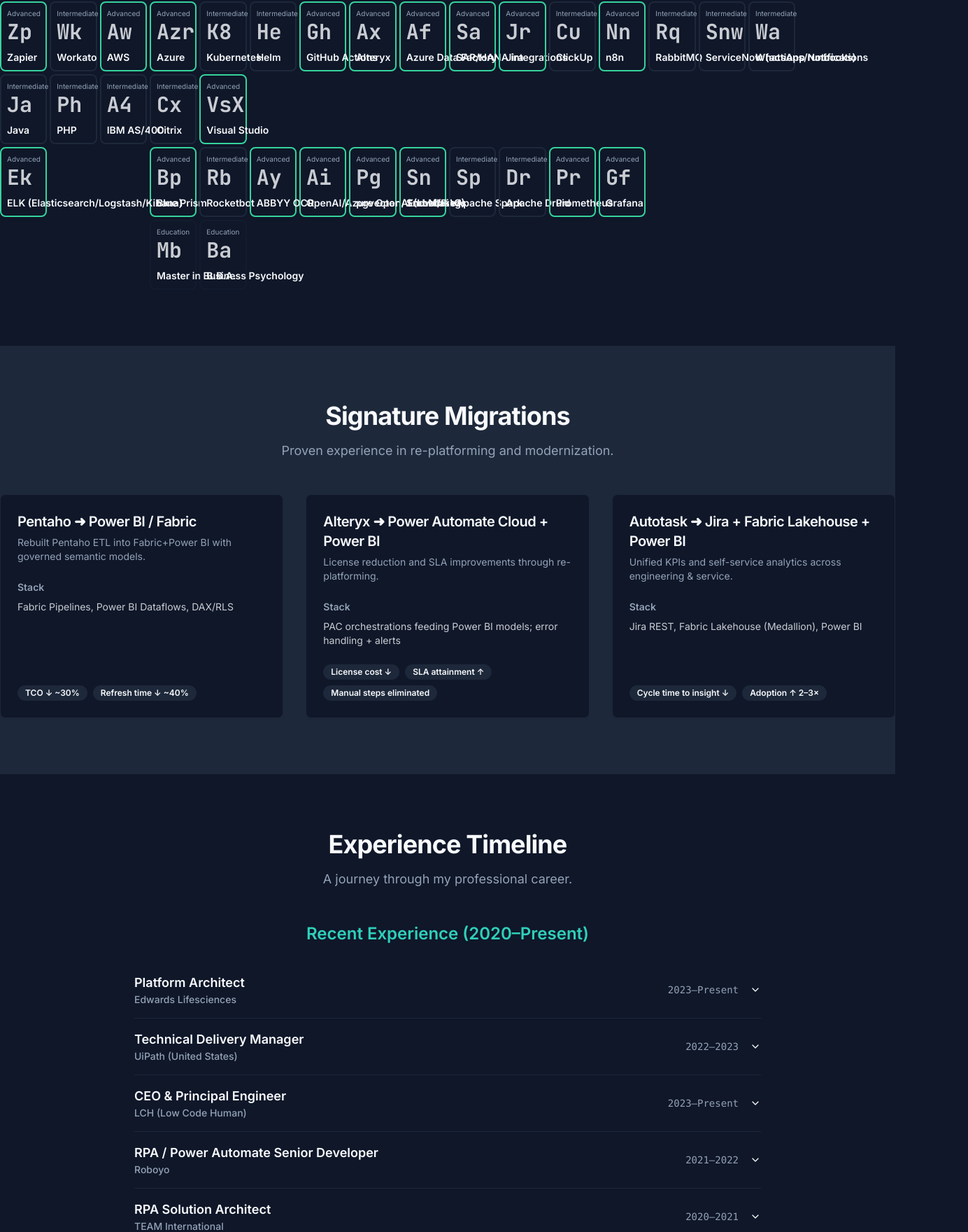
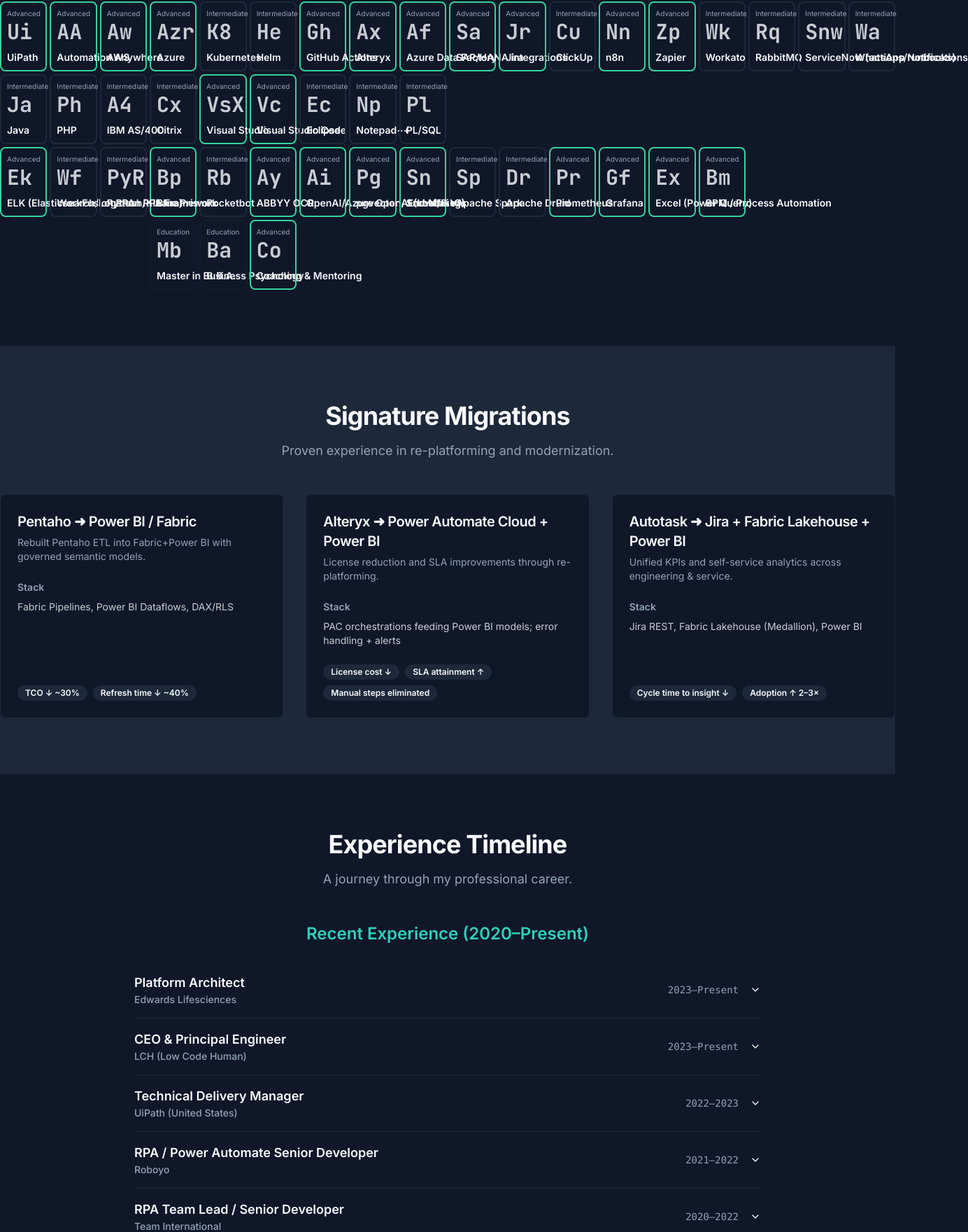
Before and after one commit to BernydotJar/Eduardo_Sacahui_Resume, a Next.js app: page / in a window 1280 px wide. Shown: the part 1477-3237 px from the top of the page at 70% size, 1384 px wide, since content can reach past the window. Built offline with nearby package versions, Linux system fonts and the light colour scheme.

Commit message:
PROMPT — Append 2014–2022 Experience & Skills (do not remove existing da

```diff
--- a/src/components/sections/Experience.tsx
+++ b/src/components/sections/Experience.tsx
@@ -3,8 +3,8 @@ import { experience } from '@/lib/data';
 import TimelineItem from '@/components/ui/TimelineItem';
 import { Accordion } from '@/components/ui/accordion';
 
-const currentExperience = experience.filter(exp => parseInt(exp.when.split('–')[0]) >= 2020 || exp.when.includes('Present'));
-const earlyExperience = experience.filter(exp => parseInt(exp.when.split('–')[0]) < 2020);
+const currentExperience = experience.filter(exp => (exp.when.includes('Present') || parseInt(exp.when.split('–')[0]) >= 2020));
+const earlyExperience = experience.filter(exp => !currentExperience.includes(exp));
 
 
 const Experience = () => {
@@ -18,15 +18,15 @@ const Experience = () => {
         <div>
             <h3 className="text-2xl font-semibold mb-6 text-center text-primary">Recent Experience (2020–Present)</h3>
             <Accordion type="single" collapsible className="w-full">
-                {currentExperience.map((exp, index) => (
+                {currentExperience.sort((a, b) => parseInt(b.when.split('–')[0]) - parseInt(a.when.split('–')[0])).map((exp, index) => (
                     <TimelineItem key={index} experience={exp} />
                 ))}
             </Accordion>
         </div>
         <div>
-            <h3 className="text-2xl font-semibold mb-6 text-center text-primary">Early Career (2014–2018)</h3>
+            <h3 className="text-2xl font-semibold mb-6 text-center text-primary">Early Career (2014–2020)</h3>
             <Accordion type="single" collapsible className="w-full">
-                {earlyExperience.map((exp, index) => (
+                {earlyExperience.sort((a, b) => parseInt(b.when.split('–')[0]) - parseInt(a.when.split('–')[0])).map((exp, index) => (
                     <TimelineItem key={index} experience={exp} />
                 ))}
             </Accordion>
--- a/src/data/experience.json
+++ b/src/data/experience.json
@@ -26,6 +26,19 @@
     ],
     "skills":["uipath","kubernetes","helm","prometheus","grafana","elk","snowflake","fabric","azure","aws"]
   },
+    {
+    "company":"Team International",
+    "role":"RPA Team Lead / Senior Developer",
+    "when":"2020–2022",
+    "highlights":[
+      "Ran RPA office/CoE and consulting practice; backlog and release mgmt (Jira/ClickUp).",
+      "Hands-on with Blue Prism, UiPath, Automation Anywhere, WorkFusion, Power Platform, Python RPA Framework, Rocketbot.",
+      "KBS: delivered 12 finance automations; governance & security standards.",
+      "Newell: PTP/AP integration (SAP + email automation)."
+    ],
+    "projects":["kbs-finance-12-automations","newell-ptp-integration"],
+    "skills":["blueprism","uipath","automationanywhere","workfusion","powerplatform","pythonrpa","rocketbot","jira","clickup","visualstudio","excel","powerquery"]
+  },
   {
     "company":"LCH (Low Code Human)",
     "role":"CEO & Principal Engineer",
@@ -46,25 +59,16 @@
     ],
     "skills":["powerplatform","sap","powerbi","sqlserver"]
   },
-  {
-    "company":"TEAM International",
-    "role":"RPA Solution Architect",
-    "when":"2020–2021",
+    {
+    "company":"Symphony LAM",
+    "role":"RPA Senior Consultant",
+    "when":"2018–2020",
     "highlights":[
-      "Scaled RPA on AWS/Azure; defined CoE strategy & governance.",
-      "Autotask ➜ Jira migration; **Medallion** Lakehouse (Bronze/Silver/Gold) in Fabric."
+      "Cabify Argentina: ABBYY OCR + RPA + WhatsApp notifications; ERP updates.",
+      "Engeform Brasil: architected RPA CoE; trained team; delivered HR/Finance/IT automations."
     ],
-    "skills":["uipath","automationanywhere","powerplatform","fabric","snowflake","aws","azure","jira"]
-  },
-  {
-    "company":"Newell • KBS • Engeform Brasil • Avianca • Capgemini • Claro • OneLink BPO",
-    "role":"Senior Developer / Team Lead",
-    "when":"2016–2020",
-    "highlights":[
-      "AP/AR SAP automations; finance/HR/IT automations across multiple clients.",
-      "ABBYY OCR doc-processing; WhatsApp notifications; Power BI dashboards; governance."
-    ],
-    "skills":["blueprism","uipath","automationanywhere","sqlserver","abbyenlp","whatsapp","powerbi"]
+    "projects":["cabify-agent-onboarding","engeform-rpa-coe"],
+    "skills":["blueprism","abbyenlp","sqlserver","javascript","powerbi","git","azure","vsts","visualstudio","bpm"]
   },
   {
     "company":"Onelink BPO — Colombia & Guatemala",
--- a/src/data/projects.json
+++ b/src/data/projects.json
@@ -159,5 +159,45 @@
     "summary":"Automated PoS downloads for analyst teams.",
     "methodology":"Scrum",
     "outcomes":["Transaction throughput ↑ ~60%","Turnaround time ↓"]
+  },
+  {
+    "id":"cabify-agent-onboarding",
+    "title":"Cabify — Driver Authorization & Onboarding",
+    "when":"2020",
+    "client":"Cabify Argentina (Symphony LAM)",
+    "skills":["blueprism","vscode","sqlserver","javascript","powerbi","git","azure","abbyenlp","whatsapp","rpa","python"],
+    "stack":"Blue Prism, ABBYY OCR → web review UI, SQL Server, JS, Power BI, Git, Azure services; WhatsApp status notifications; ERP posting.",
+    "summary":"RPA + full-stack solution to validate documents with ABBYY OCR, present a review UI, and auto-update ERP; drivers are notified via WhatsApp.",
+    "outcomes":["Throughput ↑","Manual review time ↓","Onboarding lead time ↓"]
+  },
+  {
+    "id":"engeform-rpa-coe",
+    "title":"Engeform Brasil — RPA CoE & Delivery",
+    "when":"2018–2019",
+    "client":"Engeform Brasil (Symphony LAM)",
+    "skills":["blueprism","visualstudio","sqlserver","vsts","powerbi","bpm"],
+    "stack":"Blue Prism, VS, SQL Server, VSTS, Power BI; CoE playbooks and training.",
+    "summary":"Solution architect for an enterprise RPA CoE; trained team and delivered scalable robots across HR, Finance & IT.",
+    "outcomes":["Governed delivery model","Faster release cadence","Defects ↓"]
+  },
+  {
+    "id":"kbs-finance-12-automations",
+    "title":"KBS — 12 Finance Automations",
+    "when":"2021–2022",
+    "client":"KBS (Team International)",
+    "skills":["automationanywhere","visualstudio","excel","javascript","powerquery","jira","security"],
+    "stack":"AA360, VS, Excel/Power Query, JavaScript; governance + security baked in.",
+    "summary":"Automated a dozen finance processes and ERP integrations using AA360; set up governance and design reviews.",
+    "outcomes":["Cycle time ↓","SLA attainment ↑","Manual work eliminated"]
+  },
+  {
+    "id":"newell-ptp-integration",
+    "title":"Newell — PTP/AP Integration (SAP + Email)",
+    "when":"2020",
+    "client":"Newell (Team International)",
+    "skills":["blueprism","visualstudio","jira","sap","email","scrum"],
+    "stack":"Blue Prism; SAP web automation + email processing; Scrum delivery.",
+    "summary":"Automated procure-to-pay vendor flows integrating SAP web steps and email handling.",
+    "outcomes":["AHT ↓","Error rate ↓"]
   }
 ]
--- a/src/data/skills.json
+++ b/src/data/skills.json
@@ -14,16 +14,16 @@
   { "id":"git","symbol":"Gt","name":"Git","level":"advanced","stable":true,"tags":["devops"], "row": 2, "col": 18 },
 
   { "id":"powerplatform","symbol":"PP","name":"Power Platform (Automate/Apps/Dataverse)","level":"advanced","stable":true,"tags":["rpa","automation","apps"], "row": 3, "col": 1 },
-  { "id":"powerbi","symbol":"Pb","name":"Power BI","level":"expert","stable":true,"tags":["bi", "dashboards"]},
+  { "id":"powerbi","symbol":"Pb","name":"Power BI","level":"expert","stable":true,"tags":["bi", "dashboards"], "row": 3, "col": 2 },
   { "id":"copilotstudio","symbol":"Cs","name":"Microsoft Copilot Studio","level":"advanced","stable":true,"tags":["ai","agents"], "row": 3, "col": 13 },
   { "id":"fabric","symbol":"Fb","name":"Microsoft Fabric (Pipelines/Lakehouse)","level":"advanced","stable":true,"tags":["data","etl","lakehouse"], "row": 3, "col": 14 },
-  { "id":"sqlserver","symbol":"Ss","name":"SQL Server","level":"advanced","stable":true,"tags":["data"]},
+  { "id":"sqlserver","symbol":"Ss","name":"SQL Server","level":"advanced","stable":true,"tags":["data"], "row": 3, "col": 15 },
   { "id":"mysql","symbol":"My","name":"MySQL","level":"intermediate","stable":true,"tags":["data"], "row": 3, "col": 16 },
   { "id":"postgres","symbol":"Ps","name":"PostgreSQL","level":"advanced","stable":true,"tags":["data"], "row": 3, "col": 17 },
-  { "id":"vsts","symbol":"Vs","name":"VSTS / Azure DevOps","level":"advanced","stable":true,"tags":["ci","delivery"]},
+  { "id":"vsts","symbol":"Vs","name":"VSTS / Azure DevOps","level":"advanced","stable":true,"tags":["ci","delivery"], "row": 3, "col": 18 },
 
-  { "id":"uipath","symbol":"Ui","name":"UiPath","level":"advanced","stable":true,"tags":["rpa","automation"]},
-  { "id":"automationanywhere","symbol":"AA","name":"Automation Anywhere","level":"advanced","stable":true,"tags":["rpa"]},
+  { "id":"uipath","symbol":"Ui","name":"UiPath","level":"advanced","stable":true,"tags":["rpa","automation"], "row": 4, "col": 1 },
+  { "id":"automationanywhere","symbol":"AA","name":"Automation Anywhere","level":"advanced","stable":true,"tags":["rpa"], "row": 4, "col": 2 },
   { "id":"aws","symbol":"Aw","name":"AWS","level":"advanced","stable":true,"tags":["cloud"], "row": 4, "col": 3 },
   { "id":"azure","symbol":"Azr","name":"Azure","level":"advanced","stable":true,"tags":["cloud"], "row": 4, "col": 4 },
   { "id":"kubernetes","symbol":"K8","name":"Kubernetes","level":"intermediate","stable":true,"tags":["platform"], "row": 4, "col": 5 },
@@ -41,6 +41,16 @@
   { "id":"servicenow","symbol":"Snw","name":"ServiceNow (actions/runbooks)","level":"intermediate","stable":true,"tags":["ops"], "row": 4, "col": 17 },
   { "id":"whatsapp","symbol":"Wa","name":"WhatsApp Notifications","level":"intermediate","stable":true,"tags":["comm"], "row": 4, "col": 18 },
 
+  { "id":"java","symbol":"Ja","name":"Java","level":"intermediate","stable":true,"tags":["backend","legacy"], "row": 5, "col": 1 },
+  { "id":"php","symbol":"Ph","name":"PHP","level":"intermediate","stable":true,"tags":["web","legacy"], "row": 5, "col": 2 },
+  { "id":"as400","symbol":"A4","name":"IBM AS/400","level":"intermediate","stable":true,"tags":["legacy","erp"], "row": 5, "col": 3 },
+  { "id":"citrix","symbol":"Cx","name":"Citrix","level":"intermediate","stable":true,"tags":["virtualization","rpa"], "row": 5, "col": 4 },
+  { "id":"visualstudio","symbol":"VsX","name":"Visual Studio","level":"advanced","stable":true,"tags":["devtools"], "row": 5, "col": 5 },
+  { "id":"vscode","symbol":"Vc","name":"Visual Studio Code","level":"advanced", "stable":true, "tags":["devtools"], "row": 5, "col": 6 },
+  { "id":"eclipse","symbol":"Ec","name":"Eclipse","level":"intermediate", "stable":true, "tags":["devtools"], "row": 5, "col": 7 },
+  { "id":"notepadpp","symbol":"Np","name":"Notepad++","level":"intermediate", "stable":true, "tags":["devtools"], "row": 5, "col": 8 },
+  { "id":"plsql","symbol":"Pl","name":"PL/SQL","level":"intermediate", "stable":true, "tags":["data","sql"], "row": 5, "col": 9 },
+
   { "id":"blueprism","symbol":"Bp","name":"Blue Prism","level":"advanced","stable":true,"tags":["rpa"], "row": 6, "col": 4 },
   { "id":"rocketbot","symbol":"Rb","name":"Rocketbot","level":"intermediate","stable":true,"tags":["rpa"], "row": 6, "col": 5 },
   { "id":"abbyenlp","symbol":"Ay","name":"ABBYY OCR","level":"advanced","stable":true,"tags":["ocr","doc-ai"], "row": 6, "col": 6 },
@@ -52,13 +62,12 @@
   { "id":"prometheus","symbol":"Pr","name":"Prometheus","level":"advanced","stable":true,"tags":["observability"], "row": 6, "col": 12 },
   { "id":"grafana","symbol":"Gf","name":"Grafana","level":"advanced","stable":true,"tags":["observability"], "row": 6, "col": 13 },
   { "id":"elk","symbol":"Ek","name":"ELK (Elasticsearch/Logstash/Kibana)","level":"advanced","stable":true,"tags":["observability"], "row": 6, "col": 14 },
+  { "id":"workfusion","symbol":"Wf","name":"WorkFusion RPA","level":"intermediate","stable": true,"tags":["rpa","automation"], "row": 6, "col": 15 },
+  { "id":"pythonrpa","symbol":"PyR","name":"Python RPA Framework","level":"intermediate","stable": true,"tags":["rpa","python"], "row": 6, "col": 16 },
+  { "id":"excel","symbol":"Ex","name":"Excel (Power Query)","level":"advanced","stable": true,"tags":["data","etl"], "row": 6, "col": 17 },
+  { "id":"bpm","symbol":"Bm","name":"BPM / Process Automation","level":"advanced","stable": true,"tags":["process","ops"], "row": 6, "col": 18 },
 
   { "id":"masters","symbol":"Mb","name":"Master in Business Psychology","level":"education","stable":false,"tags":["education"], "row": 7, "col": 4 },
   { "id":"bba","symbol":"Ba","name":"B.B.A.","level":"education","stable":false,"tags":["education"], "row": 7, "col": 5 },
-
-  { "id":"java","symbol":"Ja","name":"Java","level":"intermediate","stable":true,"tags":["backend","legacy"], "row": 5, "col": 1 },
-  { "id":"php","symbol":"Ph","name":"PHP","level":"intermediate","stable":true,"tags":["web","legacy"], "row": 5, "col": 2 },
-  { "id":"as400","symbol":"A4","name":"IBM AS/400","level":"intermediate","stable":true,"tags":["legacy","erp"], "row": 5, "col": 3 },
-  { "id":"citrix","symbol":"Cx","name":"Citrix","level":"intermediate","stable":true,"tags":["virtualization","rpa"], "row": 5, "col": 4 },
-  { "id":"visualstudio","symbol":"VsX","name":"Visual Studio","level":"advanced","stable":true,"tags":["devtools"], "row": 5, "col": 5 }
+  { "id":"coaching","symbol":"Co","name":"Coaching & Mentoring","level":"advanced","stable": true,"tags":["leadership"], "row": 7, "col": 6 }
 ]
```
